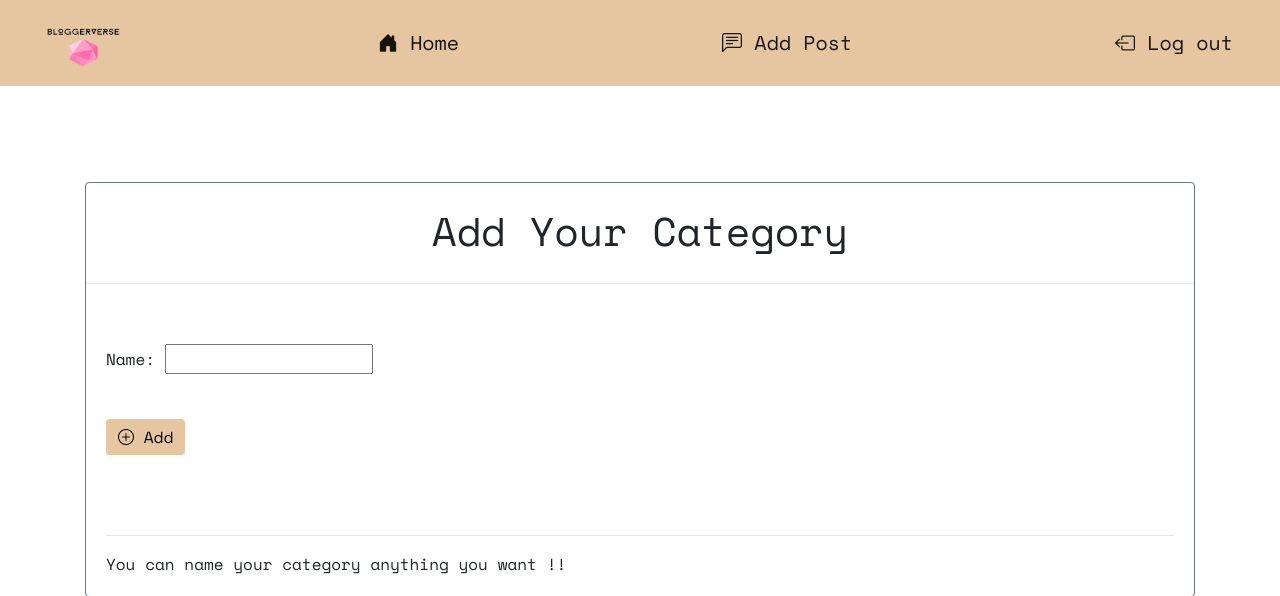
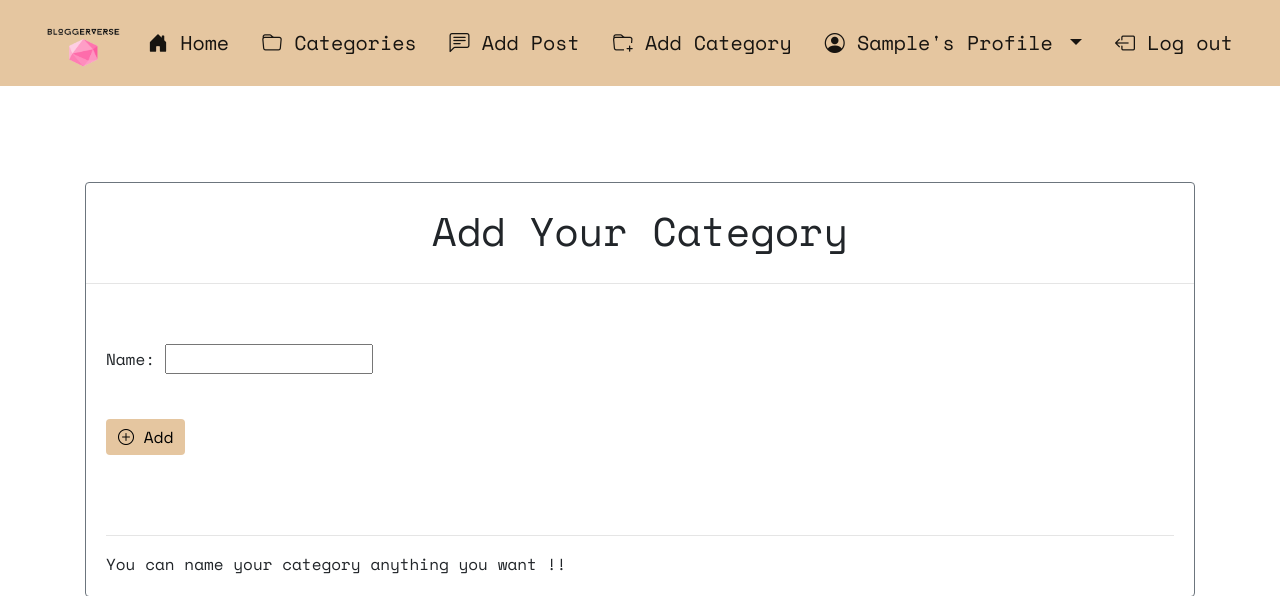
Before and after one commit to Code-Institute-Submissions/bmcdonald2000-bloggerverse_NovResub, a Django app: page /Add_Category/ in a window 1280 px wide. Shown: the top 596 px of the page. Run offline with Django 3.2, Linux system fonts and the light colour scheme; the visitor is signed in with stand-in values (Sample User, id 1); some libraries are stand-ins or nearby versions.

Commit message:
add: catgeories to nav bar

```diff
--- a/myblog/templates/base.html
+++ b/myblog/templates/base.html
@@ -27,12 +27,57 @@
             <i class="bi bi-house-door-fill" alt="icon" width="30" height="24" class="d-inline-block align-text-top"></i>
             Home
           </a>
+          <!-- If their are categories, catgeories are displayed in a droppdown.-->
+          {% if category_menu %}
+              <div class="nav-item dropdown">
+                <a class="navbar-brand dropdown-toggle" href="#" id="navbarDropdownMenuLink" data-toggle="dropdown" aria-haspopup="true" aria-expanded="false">
+                  <i class="bi bi-folder" alt="icon" width="30" height="24" class="d-inline-block align-text-top"></i>
+                Categories
+                </a>
+                <!-- Dropdown elements display all of the categories  -->
+                <div class="dropdown-menu" aria-labelledby="navbarDropdownMenuLink">
+                  <!-- A dropdown link is created for each category -->
+                  {% for item in category_menu %}
+                    <!-- '|title '  capitalises the first letter of the categories -->
+                    <a class="dropdown-item" href="#">{{item|title}}</a>
+                  {% endfor %}
+                </div>
+              </div>
+          {% else %}
+              <!-- For pages where a categories dropdown is not available, the categories page link will be visible -->
+              <div class="nav-item">
+                <a class="navbar-brand" href="{% url 'category_list' %}"> <i class="bi bi-folder" alt="icon" width="30" height="24" class="d-inline-block align-text-top"></i> Categories</a>
+              </div>
+          {% endif%}
+
           <!-- The following navabr elements are only dispalyed for authenticated users  -->
           {% if user.is_authenticated %}
             <a class="navbar-brand" href="{% url 'posts' %}">
               <i class="bi bi-chat-left-text" alt="icon" width="30" height="24" class="d-inline-block align-text-top"></i>
               Add Post
             </a>
+            <a class="navbar-brand" href="{% url 'category' %}">
+              <i class="bi bi-folder-plus" alt="icon" width="30" height="24" class="d-inline-block align-text-top"></i>
+              Add Category
+            </a>
+            <div class="nav-item dropdown">
+              <a class="navbar-brand dropdown-toggle" href="#" id="navbarDropdownMenuLink" data-toggle="dropdown" aria-haspopup="true" aria-expanded="false">
+                <i class="bi bi-person-circle" alt="icon" width="30" height="24" class="d-inline-block align-text-top"></i>
+                <!-- '|title '  capitalises the first letter of the username -->
+              {{ user.username|title }}'s Profile
+              </a>
+              <div class="dropdown-menu" aria-labelledby="navbarDropdownMenuLink">
+                <a class="dropdown-item" href="{% url 'profile_settings' %}">Edit {{ user.username|title }}'s Settings</a>
+                <!-- Only users who have set up there profile will be able to view and edit their profile -->
+                {% if user.userprofile.id%}
+                <a class="dropdown-item" href="{% url 'view_profile' user.userprofile.id %}">View {{ user.username|title }}'s Page</a>
+                <a class="dropdown-item" href="{% url 'profile' user.userprofile.id %}">Edit {{ user.username|title }}'s Page</a>
+                {% else %}
+                <!-- For users who are logged in but have not set up their profile, they will have a chance to create one-->
+                <a class="dropdown-item" href="{% url 'create_profile' %}">Create {{ user.username|title }}'s Profile </a>
+                {% endif %}
+              </div>
+            </div>
             <!-- For all users who are logged in they will see the logout button -->
             <a class="navbar-brand" href="{% url 'logout' %}">
               <i class="bi bi-box-arrow-left" alt="icon" width="30" height="24" class="d-inline-block align-text-top"></i>
@@ -47,6 +92,7 @@
             <a class="navbar-brand" href="{% url 'login' %}">
               <i class="bi bi-box-arrow-in-right" alt="icon" width="30" height="24" class="d-inline-block align-text-top"></i>
               Login
+            </a>
           {% endif %}
         </div>
       </nav>
```
